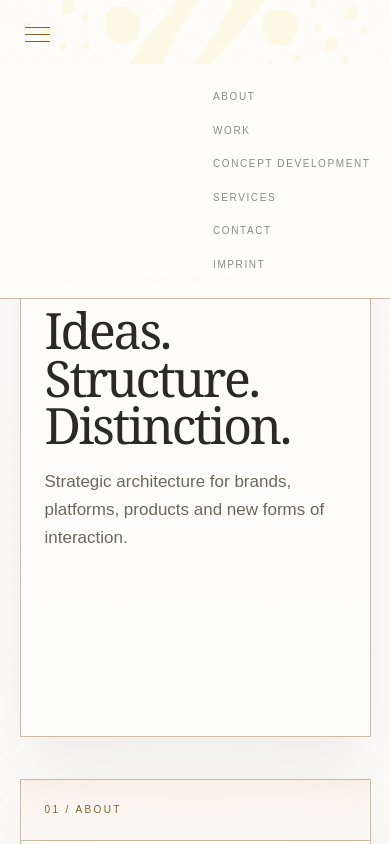
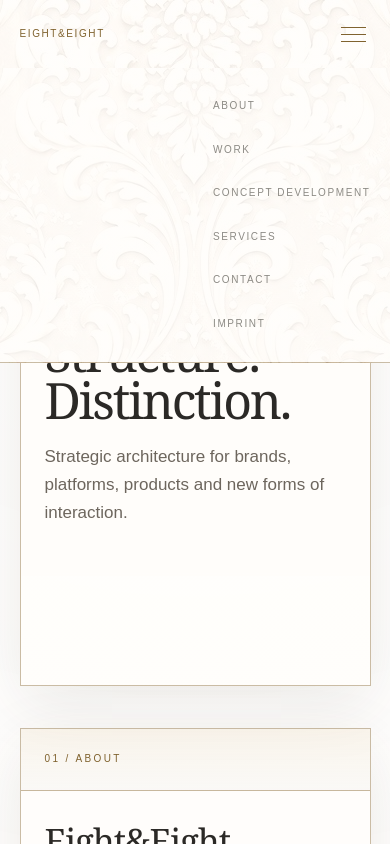
Before and after one commit to rcz88888888/eight-and-eight.com, a plain HTML site: page index.html in a window 390 px wide. Both pictures are taken after a click on the button "Open navigation". Shown: the top 844 px of the page. Drawn offline with Linux system fonts and the light colour scheme.

Commit message:
Refactor CSS variables and update styles

```diff
--- a/styles.css
+++ b/styles.css
@@ -1,4 +1,4 @@
-:root {
+ :root {
   --white: #fffdfa;
   --rose-white: #f8f1eb;
   --cream: #eee3d5;
@@ -12,10 +12,15 @@
   --muted: #6d665d;
   --line: rgba(128, 99, 47, .42);
   --shadow: 0 18px 60px rgba(70, 54, 35, .10);
+  --wallpaper: url("Eight&Eight-wallpaper.jpeg");
+  --logo: url("Eight&Eight-logo.jpeg");
 }
 
 * { box-sizing: border-box; }
-html { scroll-behavior: smooth; }
+
+html {
+  scroll-behavior: smooth;
+}
 
 body {
   margin: 0;
@@ -25,93 +30,103 @@ body {
   line-height: 1.65;
 }
 
+/* The logo is a true CSS background layer: fixed to the viewport,
+   never part of the document flow and therefore always remains behind
+   the page while the content scrolls. White in the JPEG disappears
+   through multiply blending. */
+body::before {
+  content: "";
+  position: fixed;
+  z-index: 0;
+  inset: 0;
+  pointer-events: none;
+  background-image: var(--logo);
+  background-repeat: no-repeat;
+  background-position: center center;
+  background-size: min(42vw, 620px) auto;
+  opacity: .13;
+  mix-blend-mode: multiply;
+}
+
 a {
   color: inherit;
   text-decoration: none;
 }
 
 .site-shell {
+  position: relative;
+  z-index: 1;
   min-height: 100vh;
   overflow: hidden;
   background:
-    radial-gradient(circle at 50% 0%, rgba(255,255,255,.9), transparent 35%),
-    linear-gradient(180deg, var(--white), var(--rose-white) 55%, var(--cream));
+    radial-gradient(circle at 50% 0%, rgba(255,255,255,.88), transparent 35%),
+    linear-gradient(180deg, rgba(255,253,250,.90), rgba(248,241,235,.90) 55%, rgba(238,227,213,.92));
 }
 
+/* TOP BAR
+   The original wallpaper is used at its natural 1254px scale.
+   It is repeated horizontally instead of being cropped into cover. */
 .topbar {
   position: sticky;
   top: 0;
   z-index: 20;
   display: flex;
   align-items: center;
-  justify-content: space-between;
+  justify-content: flex-end;
   gap: 30px;
+  min-height: 78px;
   padding: 18px 5vw;
   background:
-    linear-gradient(rgba(255,253,250,.82), rgba(255,253,250,.82)),
-    url("Eight&Eight-logo.jpeg") center / cover;
-  backdrop-filter: blur(16px);
+    linear-gradient(rgba(255,253,250,.76), rgba(255,253,250,.76)),
+    var(--wallpaper);
+  background-repeat: repeat-x;
+  background-size: auto, 1254px 1254px;
+  background-position: center, center top;
+  backdrop-filter: blur(8px);
+  border-bottom: 1px solid var(--line);
   isolation: isolate;
-  border-bottom: 1px solid var(--line);
 }
 
 .wordmark {
   display: none;
 }
 
-.topbar-logo {
-  display: block;
-  width: 110px;
-  height: 42px;
-  object-fit: contain;
-  flex: 0 0 auto;
-  position: relative;
-  z-index: 2;
-}
-
-/* Subtle wallpaper + 40% logo layer in the top bar. */
-.topbar::before {
-  content: "";
-  position: absolute;
-  inset: 0;
-  z-index: -1;
-  background:
-    linear-gradient(rgba(255,253,250,.93), rgba(255,253,250,.93)),
-    url("Eight&Eight-wallpaper.jpeg") center / cover;
-  opacity: .55;
-  pointer-events: none;
-}
-
-.topbar::after {
-  content: "";
-  position: absolute;
-  left: 5vw;
-  top: 50%;
-  width: 110px;
-  height: 42px;
-  transform: translateY(-50%);
-  background: url("assets/logo.jpeg") center / contain no-repeat;
-  opacity: .4;
-  z-index: -1;
-  pointer-events: none;
-}
-
 .site-nav {
   display: flex;
+  align-items: center;
   gap: 20px;
   flex-wrap: wrap;
   justify-content: flex-end;
 }
 
 .site-nav a {
+  position: relative;
+  padding: 5px 0;
   font-size: 10px;
   letter-spacing: .16em;
   color: var(--matte-silver);
   transition: color .2s ease;
 }
 
+.site-nav a::after {
+  content: "";
+  position: absolute;
+  left: 0;
+  right: 0;
+  bottom: -4px;
+  height: 1px;
+  background: var(--dark-gold);
+  transform: scaleX(0);
+  transform-origin: center;
+  transition: transform .2s ease;
+}
+
 .site-nav a:hover {
   color: var(--dark-gold);
+}
+
+.site-nav a:hover::after {
+  transform: scaleX(1);
 }
 
 .menu-toggle {
@@ -119,6 +134,7 @@ a {
   border: 0;
   background: transparent;
   padding: 5px;
+  cursor: pointer;
 }
 
 .menu-toggle span {
@@ -129,6 +145,7 @@ a {
   background: var(--dark-gold);
 }
 
+/* HERO */
 .hero {
   padding: 7vh 5vw 5vh;
 }
@@ -137,38 +154,22 @@ a {
   position: relative;
   min-height: 76vh;
   display: grid;
-  grid-template-columns: 1fr 1fr;
   align-items: center;
   border: 1px solid var(--line);
   box-shadow: var(--shadow);
   overflow: hidden;
-}
-
-.wallpaper-card {
   background:
-    linear-gradient(rgba(255,253,250,.32), rgba(255,253,250,.32)),
-    url("assets/wallpaper.jpeg") center / cover;
-}
-
-.hero-logo-wrap {
-  display: grid;
-  place-items: center;
-  min-height: 76vh;
-  padding: 8%;
-  background: rgba(255,253,250,.45);
-  border-right: 1px solid rgba(128,99,47,.25);
-}
-
-.hero-logo {
-  width: min(80%, 470px);
-  height: auto;
-  mix-blend-mode: multiply;
-  filter: saturate(.88) contrast(.96);
+    linear-gradient(rgba(255,253,250,.58), rgba(255,253,250,.58));
 }
 
 .hero-copy {
-  padding: clamp(35px, 7vw, 100px);
-  background: rgba(255,253,250,.78);
+  position: relative;
+  z-index: 2;
+  max-width: 760px;
+  margin-left: auto;
+  margin-right: auto;
+  padding: clamp(45px, 7vw, 100px);
+  background: rgba(255,253,250,.70);
   backdrop-filter: blur(3px);
 }
 
@@ -195,6 +196,7 @@ a {
   font-size: 17px;
 }
 
+/* CONTENT PANELS */
 .section {
   width: min(1400px, 90vw);
   margin: 0 auto 5vh;
@@ -348,9 +350,7 @@ p {
 }
 
 .contact-panel {
-  background:
-    linear-gradient(rgba(255,253,250,.62), rgba(255,253,250,.82)),
-    url("assets/wallpaper.jpeg") center / cover;
+  background: rgba(255,253,250,.78);
 }
 
 .contact-box {
@@ -393,6 +393,7 @@ p {
   margin-top: 50px;
 }
 
+/* FOOTER */
 .footer {
   width: min(1400px, 90vw);
   margin: 7vh auto 0;
@@ -400,10 +401,7 @@ p {
   border-top: 1px solid var(--line);
   position: relative;
   overflow: hidden;
-  background:
-    linear-gradient(rgba(255,253,250,.93), rgba(255,253,250,.93)),
-    url("assets/wallpaper.jpeg") center / cover;
-  isolation: isolate;
+  background: rgba(255,253,250,.88);
   display: flex;
   justify-content: space-between;
   gap: 20px;
@@ -413,29 +411,43 @@ p {
   letter-spacing: .16em;
 }
 
-.footer::before {
-  content: "";
-  position: absolute;
-  inset: 0;
-  z-index: -1;
-  background: url("assets/wallpaper.jpeg") center / cover;
-  opacity: .07;
-  pointer-events: none;
-}
-
 .footer a {
   color: var(--dark-gold);
 }
 
+/* FINAL WALLPAPER:
+   a separate closing band at the absolute end of the document.
+   The JPEG is kept at its original 1254px x 1254px scale and repeated
+   horizontally, so the ornament is distributed rather than stretched. */
+.wallpaper-end {
+  width: 100%;
+  height: 280px;
+  margin-top: 0;
+  background-image:
+    linear-gradient(rgba(255,253,250,.34), rgba(255,253,250,.34)),
+    var(--wallpaper);
+  background-repeat: repeat-x;
+  background-size: auto, 1254px 1254px;
+  background-position: center, center center;
+  border-top: 1px solid var(--line);
+  border-bottom: 1px solid var(--line);
+}
+
+/* RESPONSIVE */
 @media (max-width: 900px) {
   .site-nav {
     display: none;
     position: absolute;
-    top: 64px;
+    top: 78px;
     left: 0;
     right: 0;
     padding: 25px 5vw;
-    background: rgba(255,253,250,.97);
+    background:
+      linear-gradient(rgba(255,253,250,.82), rgba(255,253,250,.82)),
+      var(--wallpaper);
+    background-repeat: repeat-x;
+    background-size: auto, 1254px 1254px;
+    background-position: center, center top;
     border-bottom: 1px solid var(--line);
   }
 
@@ -446,16 +458,6 @@ p {
 
   .menu-toggle {
     display: block;
-  }
-
-  .hero-card {
-    grid-template-columns: 1fr;
-  }
-
-  .hero-logo-wrap {
-    min-height: 45vh;
-    border-right: 0;
-    border-bottom: 1px solid var(--line);
   }
 
   .section {
@@ -486,30 +488,37 @@ p {
     align-items: flex-start;
     flex-direction: column;
   }
+
+  body::before {
+    background-size: min(58vw, 500px) auto;
+    opacity: .11;
+  }
 }
 
 @media (max-width: 560px) {
   .topbar {
+    justify-content: space-between;
     padding: 16px 5vw;
+    min-height: 68px;
   }
 
-  .topbar-logo {
-    width: 92px;
-    height: 36px;
+  .wordmark {
+    display: block;
+    font-size: 10px;
+    letter-spacing: .16em;
+    color: var(--dark-gold);
   }
 
-  .topbar::after {
-    left: 5vw;
-    width: 92px;
-    height: 36px;
+  .site-nav {
+    top: 68px;
   }
 
   .hero {
     padding-top: 3vh;
   }
 
-  .hero-logo-wrap {
-    min-height: 38vh;
+  .hero-card {
+    min-height: 70vh;
   }
 
   .hero-copy {
@@ -527,4 +536,13 @@ p {
   .process {
     justify-content: flex-start;
   }
+
+  .wallpaper-end {
+    height: 220px;
+  }
+
+  body::before {
+    background-size: min(72vw, 420px) auto;
+    opacity: .10;
+  }
 }
```
